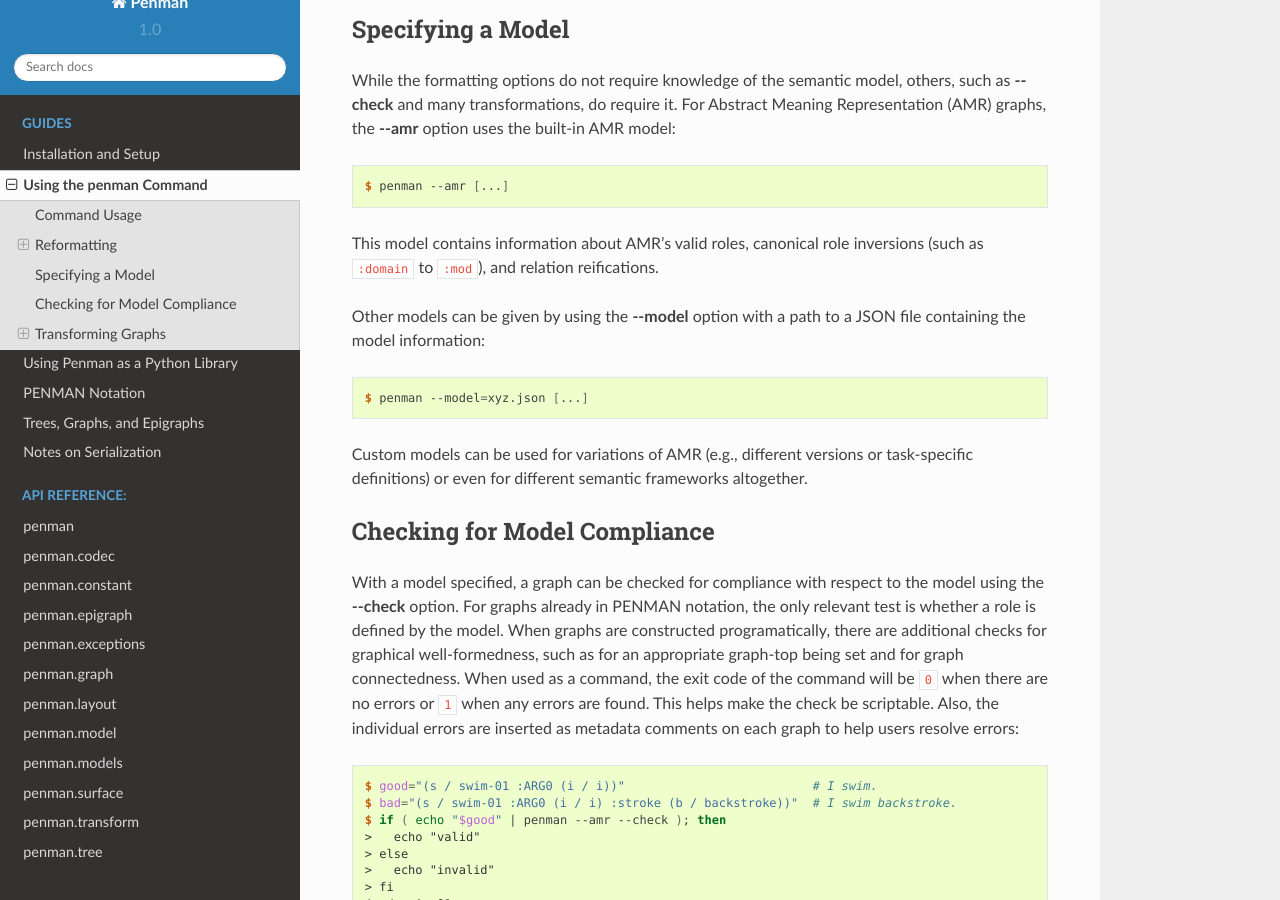
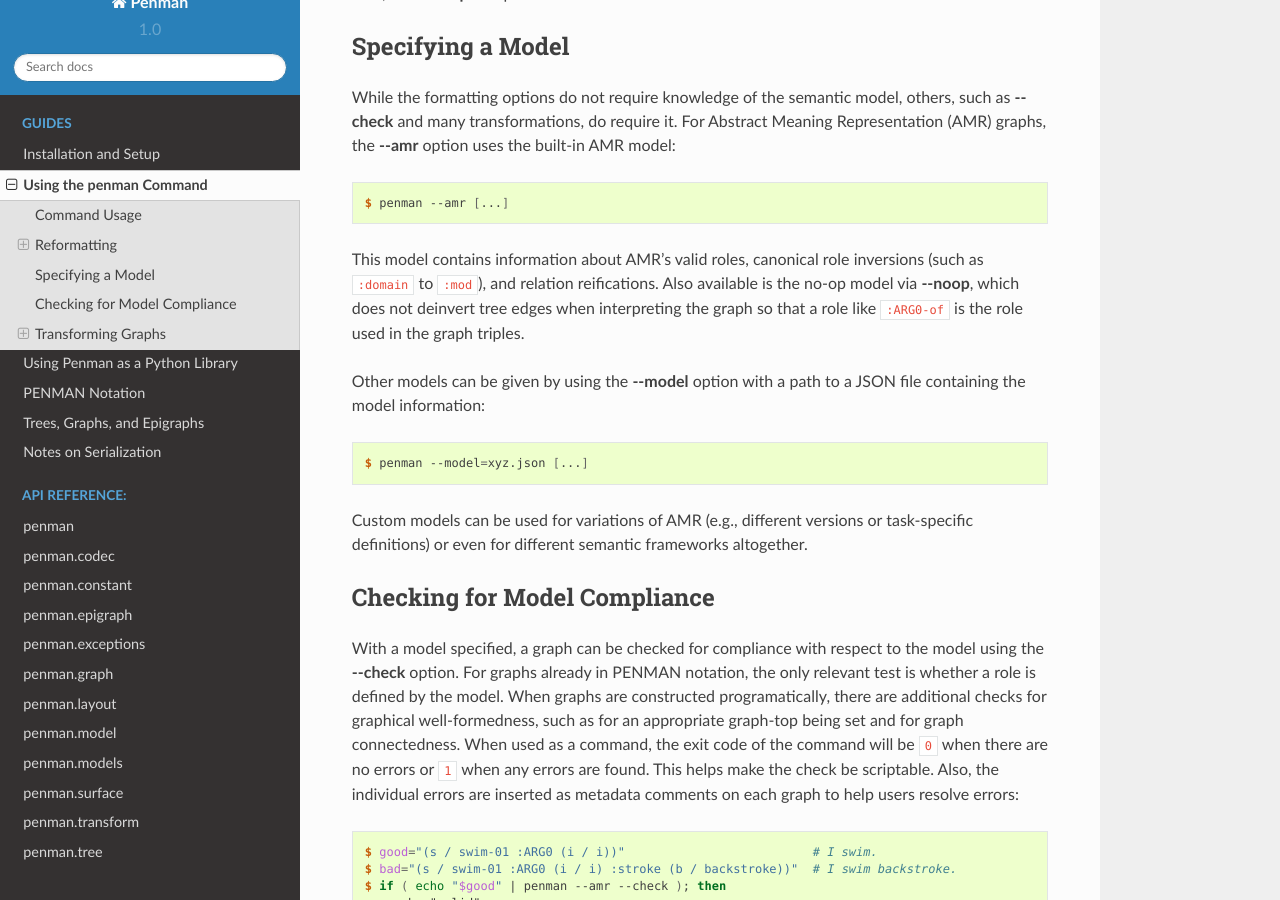
Before and after one commit to goodmami/penman, a Sphinx documentation site: the page built from docs/command.rst, in a window 1280 px wide and 900 px high, scrolled down 3049 px. Built offline with Sphinx 7.4.7 and the Read the Docs theme 2.0.0, drawn with Linux system fonts in a browser that asks for light colours; some of the changed text lies outside the part shown.

Commit message:
Add noop model
Resolves #84

Also related to #83

```diff
--- a/docs/api/penman.models.rst
+++ b/docs/api/penman.models.rst
@@ -15,3 +14,4 @@ penman.models
       :maxdepth: 1
 
       penman.models.amr
+      penman.models.noop
--- a/docs/command.rst
+++ b/docs/command.rst
@@ -30,7 +30,7 @@ any input content that is not a graph or a metadata comment will be
 discarded. To see what features are available for the current version
 and how to call the command, run :command:`penman --help`::
 
-  usage: penman [-h] [-V] [-v] [-q] [--model FILE | --amr] [--check]
+  usage: penman [-h] [-V] [-v] [-q] [--model FILE | --amr | --noop] [--check]
                 [--indent N] [--compact] [--triples] [--make-variables FMT]
                 [--rearrange KEY] [--reconfigure KEY] [--canonicalize-roles]
                 [--reify-edges] [--dereify-edges] [--reify-attributes]
@@ -49,6 +49,7 @@ and how to call the command, run :command:`penman --help`::
     -q, --quiet           suppress output on <stdout> and <stderr>
     --model FILE          JSON model file describing the semantic model
     --amr                 use the AMR model
+    --noop                use the no-op model
     --check               check graphs for compliance with the model
 
   formatting options:
@@ -159,7 +160,9 @@ require it. For Abstract Meaning Representation (AMR) graphs, the
 
 This model contains information about AMR's valid roles, canonical
 role inversions (such as ``:domain`` to ``:mod``), and relation
-reifications.
+reifications. Also available is the no-op model via :command:`--noop`,
+which does not deinvert tree edges when interpreting the graph so that
+a role like ``:ARG0-of`` is the role used in the graph triples.
 
 Other models can be given by using the :command:`--model` option with
 a path to a JSON file containing the model information::
```
Also changed, not shown: other parts of docs/api/penman.models.rst (+1 -2 lines), CHANGELOG.md (+2 -0 lines), docs/api/penman.models.noop.rst (added, +13 -0 lines), 2 other files.
